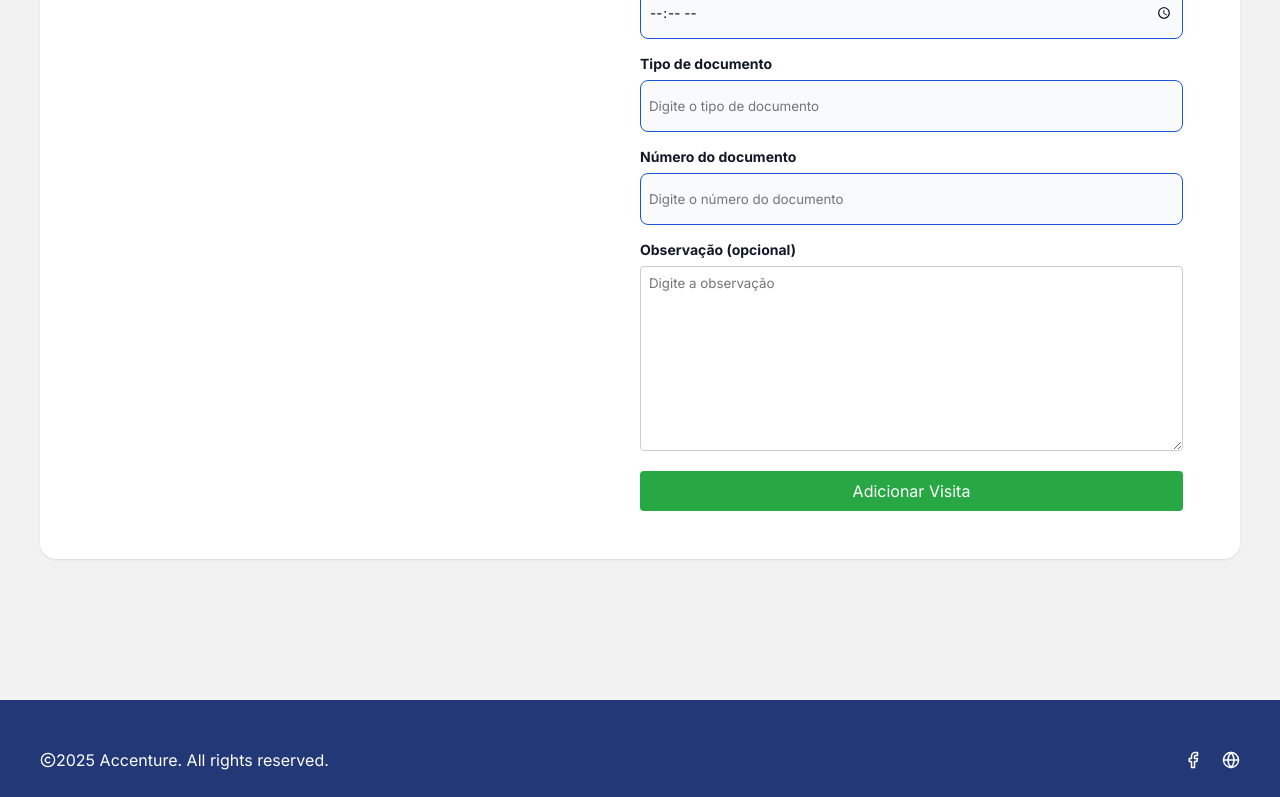
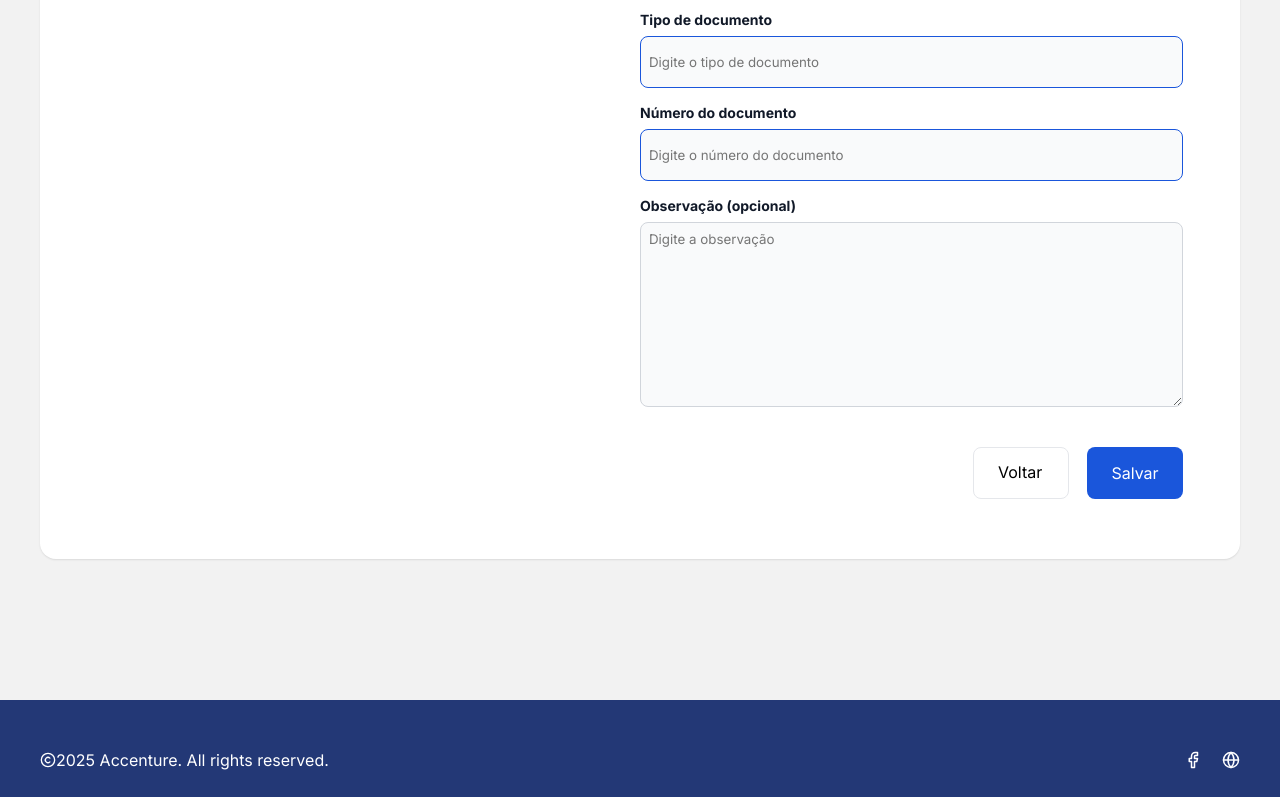
Before and after one commit to matheusrtomaz/SummerAcademy, a React (Vite) app in the folder portaria-remota/: page /cadastro in a window 1280 px wide. Shown: the part 706-1503 px from the top of the page. Built offline with nearby package versions, Linux system fonts and the light colour scheme.

Commit message:
css cadastroooo

```diff
--- a/portaria-remota/src/components/cadastrando/Cadastrando.module.css
+++ b/portaria-remota/src/components/cadastrando/Cadastrando.module.css
@@ -1,9 +1,10 @@
 .geral {
     display: flex;
     width: 1120px;
-    height: 698px;
+    height: 868px;
     display: grid;
     grid-template-columns: repeat(2, 1fr);
+    margin-top: 82px;
 }
 
 .title {
@@ -59,8 +60,9 @@
 
 .textarea {
     padding: 8px;
-    border: 1px solid #ccc;
-    border-radius: 4px;
+    border: 1px solid var(--gray300);
+    background-color: var(--gray050);
+    border-radius: 8px;
     width: 100%;
     resize: vertical;
     height: 185px;
@@ -68,14 +70,54 @@
 
 .button {
     padding: 10px;
-    background-color: #28a745;
+    background-color: var(--prymary700);
     color: white;
     border: none;
-    border-radius: 4px;
+    border-radius: 8px;
     cursor: pointer;
     font-size: 16px;
+    width: 96px;
+    height: 52px;
+    padding: 14px 24px;
 }
 
-.button:hover {
+.button2 {
+    padding: 10px;
+    background-color: var(--white);
+    color: var(--gray800);
+    border: 1px solid var(--gray200);
+    border-radius: 8px;
+    text-decoration: none;
+    outline: none;
+    cursor: pointer;
+    font-size: 16px;
+    width: 96px;
+    height: 52px;
+    padding: 14px 24px;
+    display: flex;
+    margin-right: 18px;
+  }
+
+  .link {
+    color: inherit; /* Herda a cor do texto do botão */
+    text-decoration: none; /* Remove o sublinhado */
+  }
+
+  .divdosbotoes {
+    justify-content: right;
+    display: flex;
+    width: 543px;
+    align-items: center;
+    margin-top: 20px;
+  }
+
+  .divdosbotoesinterna {
+    justify-content: right;
+    display: flex;
+    /* width: 543px; */
+    align-items: center;
+  }
+
+/* .button:hover {
     background-color: #218838;
-}
+} */
--- a/portaria-remota/src/components/cadastrando/index.jsx
+++ b/portaria-remota/src/components/cadastrando/index.jsx
@@ -1,6 +1,7 @@
 import { useState, useContext } from "react";
 import { VisitasContext } from "../../context/VisitasContext";
 import styles from "./Cadastrando.module.css";
+import { Link } from "react-router";
 
 export default function Cadastrando() {
     const { adicionarVisita } = useContext(VisitasContext);
@@ -110,104 +111,20 @@ export default function Cadastrando() {
                             placeholder="Digite a observação"
                         />
                     </div>
+                    <div className={styles.divdosbotoes}>
+                        <div className={styles.divdosbotoesinterna}>
+                            <button className={styles.button2}>
+                                <Link to="/" className={styles.link}>
+                                    Voltar
+                                </Link>
+                            </button>
                             <button type="submit" className={styles.button}>
-              Adicionar Visita
+                                Salvar
                             </button>
+                        </div>
+                    </div>
                 </form>
             </div>
         </div>
     );
 }
-
-// import { useState, useContext } from 'react';
-// import { VisitasContext } from '../../context/VisitasContext';
-
-// export default function Cadastrando() {
-//   const { adicionarVisita } = useContext(VisitasContext);
-//   const [name, setName] = useState('');
-//   const [date, setDate] = useState('');
-//   const [time, setTime] = useState('');
-//   const [typedoc, setTipoDocumento] = useState('');
-//   const [numdoc, setNumeroDocumento] = useState('');
-//   const [obs, setObservacao] = useState('');
-
-//   const handleSubmit = (e) => {
-//     e.preventDefault();
-//     const novaVisita = {
-//       nome: name,
-//       data: date,
-//       hora: time,
-//       tipoDocumento: typedoc,
-//       numeroDocumento: numdoc,
-//       observacao: obs,
-//     };
-//     adicionarVisita(novaVisita);
-//     // Limpar o formulário após o envio
-//     setName('');
-//     setDate('');
-//     setTime('');
-//     setTipoDocumento('');
-//     setNumeroDocumento('');
-//     setObservacao('');
-//   };
-
-//   return (
-//     <div>
-//       <form onSubmit={handleSubmit}>
-//         <div>
-//           <label>Nome do visitante:</label>
-//           <input
-//             type="text"
-//             value={name}
-//             onChange={(e) => setName(e.target.value)}
-//             required
-//           />
-//         </div>
-//         <div>
-//           <label>Data:</label>
-//           <input
-//             type="date"
-//             value={date}
-//             onChange={(e) => setDate(e.target.value)}
-//             required
-//           />
-//         </div>
-//         <div>
-//           <label>Hora:</label>
-//           <input
-//             type="time"
-//             value={time}
-//             onChange={(e) => setTime(e.target.value)}
-//             required
-//           />
-//         </div>
-//         <div>
-//           <label>Tipo de documento:</label>
-//           <input
-//             type="text"
-//             value={typedoc}
-//             onChange={(e) => setTipoDocumento(e.target.value)}
-//             required
-//           />
-//         </div>
-//         <div>
-//           <label>Número do documento:</label>
-//           <input
-//             type="text"
-//             value={numdoc}
-//             onChange={(e) => setNumeroDocumento(e.target.value)}
-//             required
-//           />
-//         </div>
-//         <div>
-//           <label>Observação (opcional):</label>
-//           <textarea
-//             value={obs}
-//             onChange={(e) => setObservacao(e.target.value)}
-//           />
-//         </div>
-//         <button type="submit">Adicionar Visita</button>
-//       </form>
-//     </div>
-//   );
-// }
--- a/portaria-remota/src/styles/globalStyles.css
+++ b/portaria-remota/src/styles/globalStyles.css
@@ -19,6 +19,7 @@
     --green800: #03543F;
     --gray050: #F9FAFB;
     --gray200: #E5E7EB;
+    --gray300: #D1D5DB;
     --gray500: #6B7280;
     --gray900: #111928;
     --white: #fff;
```
Lines whose indentation alone changed are shown as unchanged.
